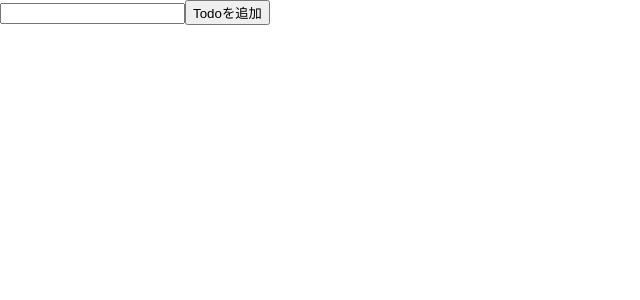
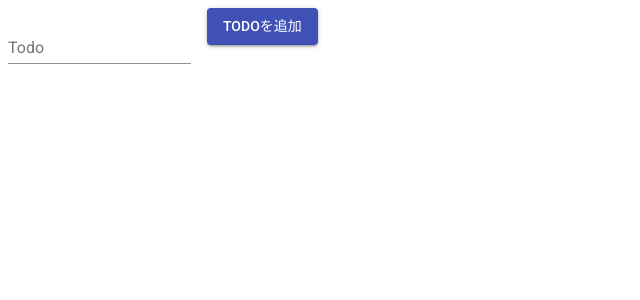
Before and after one commit to YTakahashii/todolist-jest-enzyme, a React (Create React App) app: page / in a window 1280 px wide. Shown: the top 300 px of the page, without its empty margins (0-640 px from the left). Built offline with nearby package versions, Linux system fonts and the light colour scheme.

Commit message:
feat: AddTodoFormをMaterial-UIで実装

```diff
--- a/src/components/AddTodoForm/AddTodoForm.tsx
+++ b/src/components/AddTodoForm/AddTodoForm.tsx
@@ -1,11 +1,13 @@
 import * as React from 'react';
 import AddTodoFormProps from './AddTodoFromProps';
 import AddTodoFormState from './AddTodoFromState';
+import { withStyles } from '@material-ui/core/styles';
+import TextField from '@material-ui/core/TextField';
+import Button from '@material-ui/core/Button';
+import styles from './AddTodoFormStyle';
+import classNames from 'classnames';
 
-export default class AddTodoForm extends React.Component<
-    AddTodoFormProps,
-    AddTodoFormState
-> {
+class AddTodoForm extends React.Component<AddTodoFormProps, AddTodoFormState> {
     constructor(props: AddTodoFormProps) {
         super(props);
 
@@ -15,27 +17,37 @@ export default class AddTodoForm extends React.Component<
     }
 
     public render() {
+        const { classes } = this.props;
         return (
-            <div>
+            <div className={classes.container}>
                 <form onSubmit={this.onFormSubmit}>
-                    <input
-                        type='text'
+                    <TextField
+                        id='outlined-string'
+                        label='Todo'
                         value={this.state.input}
-                        onChange={this.onInputChange}
-                        aria-label='todo-input'
+                        onChange={this.handleChange('input')}
+                        className={classNames(classes.textField, classes.dense)}
+                        margin='normal'
                     />
-                    <button type='submit' className='todo-submit'>
+                    <Button
+                        variant='contained'
+                        color='primary'
+                        className={classes.button}
+                        type='submit'
+                    >
                         Todoを追加
-                    </button>
+                    </Button>
                 </form>
             </div>
         );
     }
 
-    public onInputChange = (e: React.FormEvent<HTMLInputElement>) => {
+    public handleChange = (name: keyof AddTodoFormState) => (
+        event: React.ChangeEvent<HTMLInputElement>
+    ) => {
         this.setState({
-            input: e.currentTarget.value
-        });
+            [name]: event.target.value
+        } as Pick<AddTodoFormState, keyof AddTodoFormState>);
     };
 
     public onFormSubmit = (e: React.FormEvent<HTMLFormElement>) => {
@@ -52,3 +64,5 @@ export default class AddTodoForm extends React.Component<
         });
     };
 }
+
+export default withStyles(styles)(AddTodoForm);
--- /dev/null
+++ b/src/components/AddTodoForm/AddTodoFormStyle.ts
@@ -0,0 +1,21 @@
+import { createStyles, Theme } from '@material-ui/core/styles';
+
+const styles = (theme: Theme) =>
+    createStyles({
+        container: {
+            display: 'flex',
+            flexWrap: 'wrap'
+        },
+        textField: {
+            marginLeft: theme.spacing.unit,
+            marginRight: theme.spacing.unit
+        },
+        dense: {
+            marginTop: 16
+        },
+        button: {
+            margin: theme.spacing.unit
+        }
+    });
+
+export default styles;
```
Also changed, not shown: src/components/AddTodoForm/AddTodoFromProps.ts (+5 -2 lines).
